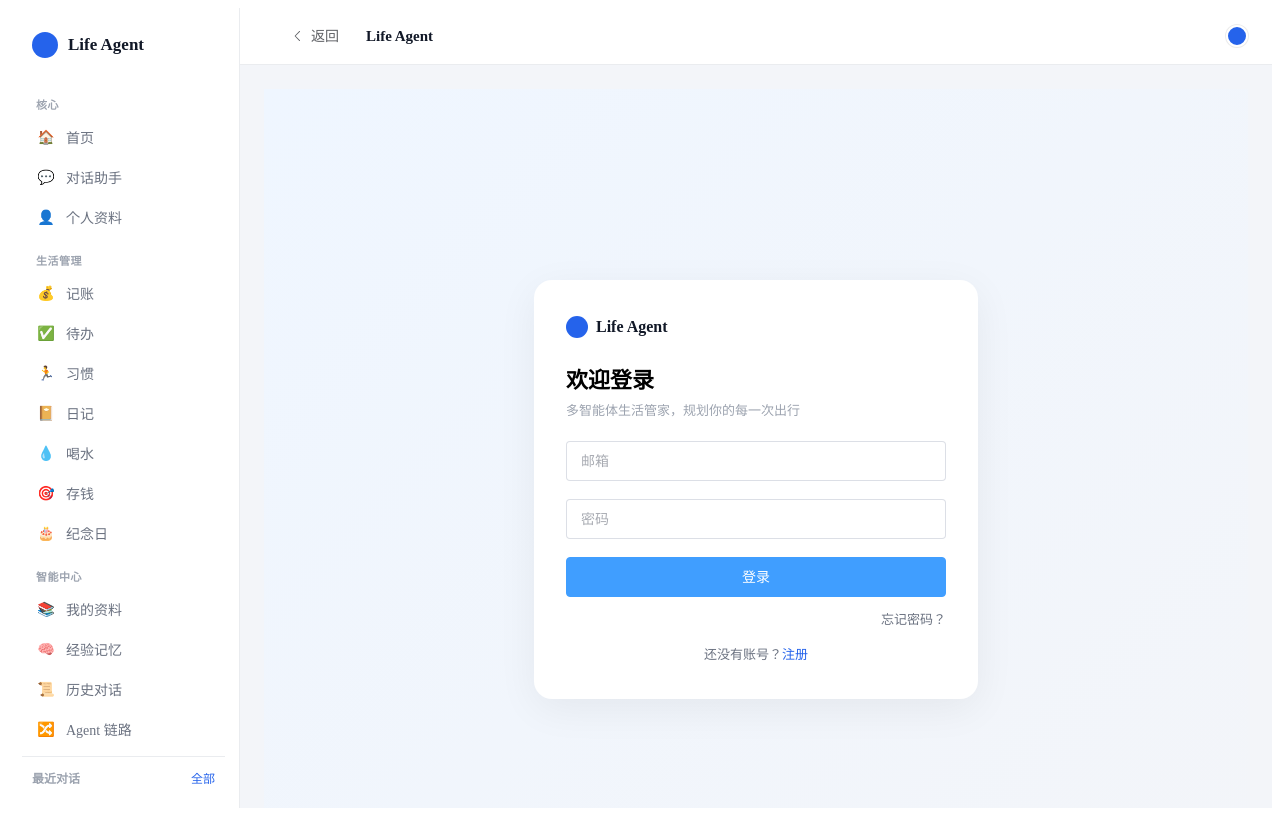
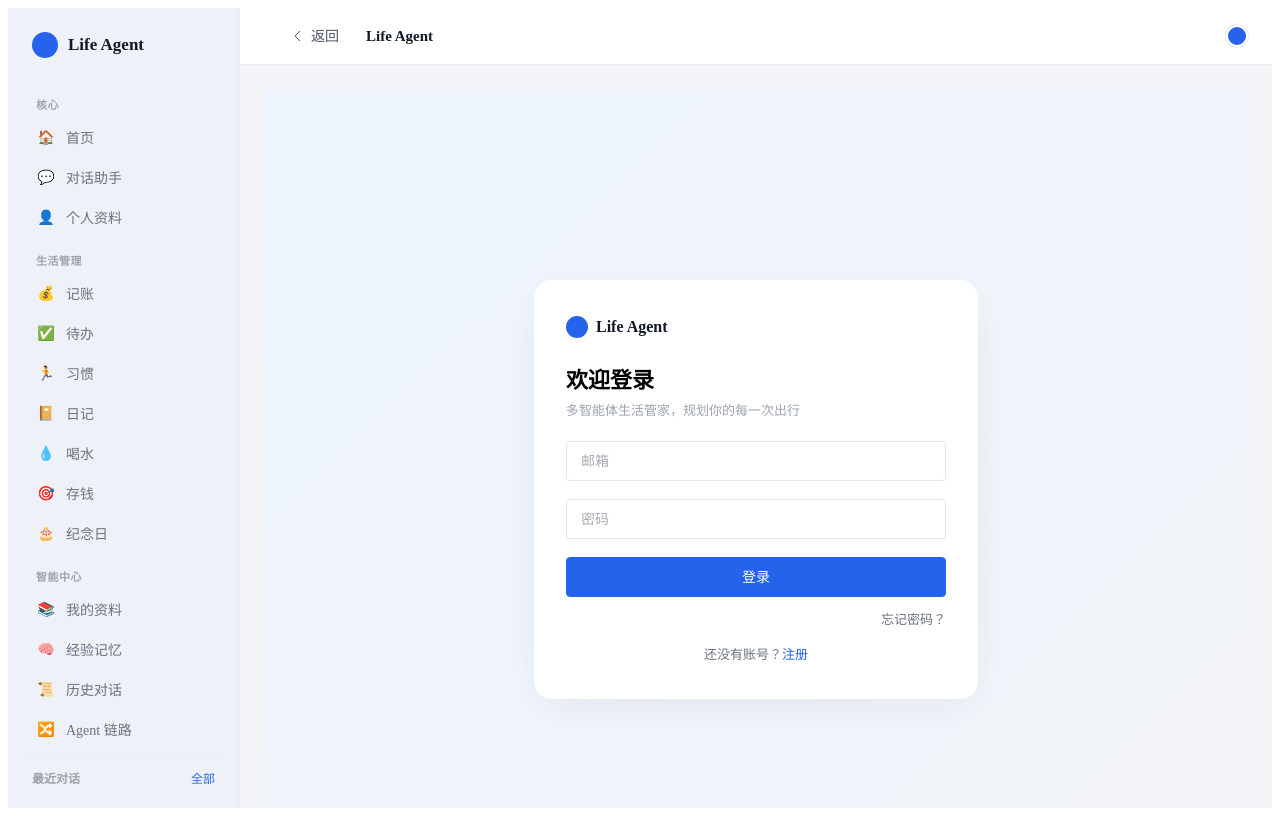
Before and after one commit to zywser/LifeAgent, a Vue app in the folder web/: page /life/login in a window 1280 px wide. Built offline with nearby package versions, Linux system fonts and the light colour scheme; the HTML template or start-up script is replaced by a standard one.

Commit message:
feat(theme): ①黑夜主题圆点改黑色 ②各主题 sidebar 专属背景色（不再只有黑夜变） ③Element Plus 组件（输入框/按钮/弹窗）CSS 变量跟随主题，输入框不再是白色

```diff
--- a/web/src/App.vue
+++ b/web/src/App.vue
@@ -87,7 +87,7 @@ const isHome = computed(() => route.path === '/home' || route.path === '/')
 const profile = ref(JSON.parse(localStorage.getItem('lifeagent_profile') || '{}'))
 const avatarSrc = computed(() => profile.value.avatar ? '/api/' + profile.value.avatar : '')
 const theme = ref(localStorage.getItem('lifeagent_theme') || 'light')
-const themeColors = { light: '#2563eb', dark: '#3b82f6', vivid: '#ff5a2f', nature: '#5c7f66' }
+const themeColors = { light: '#2563eb', dark: '#111827', vivid: '#ff5a2f', nature: '#5c7f66' }
 const themeColor = computed(() => themeColors[theme.value] || '#2563eb')
 function setTheme(name) { theme.value = name; document.documentElement.dataset.theme = name; localStorage.setItem('lifeagent_theme', name) }
 const unread = ref(0)
@@ -179,7 +179,7 @@ function logout() { auth.logout(); router.push('/login') }
 
 <style scoped>
 .layout { display: flex; height: 100vh; background: var(--bg); }
-.sidebar { width: 232px; background: var(--card); border-right: 1px solid var(--border); display: flex; flex-direction: column; padding: 20px 14px; box-sizing: border-box; }
+.sidebar { width: 232px; background: var(--sidebar); border-right: 1px solid var(--border); display: flex; flex-direction: column; padding: 20px 14px; box-sizing: border-box; }
 .logo { display: flex; align-items: center; gap: 10px; padding: 4px 10px 24px; }
 .logo-dot { width: 26px; height: 26px; border-radius: 50%; background: var(--primary); }
 .logo-text { font-size: 17px; font-weight: 700; color: var(--text); }
@@ -240,30 +240,51 @@ function logout() { auth.logout(); router.push('/login') }
 <style>
 :root {
   --bg: #f3f5f9; --card: #ffffff; --card-2: #f9fafb;
+  --sidebar: #eef2f8;
   --text: #111827; --text-2: #6b7280; --text-3: #9ca3af;
   --primary: #2563eb; --primary-bg: #eff6ff; --primary-border: #dbeafe;
   --hover: #f3f4f6; --border: #eaecef; --danger: #ef4444;
   --shadow: rgba(0,0,0,.06);
+  /* Element Plus 跟随主题 */
+  --el-color-primary: #2563eb;
+  --el-bg-color: #ffffff; --el-bg-color-overlay: #ffffff; --el-fill-color-blank: #ffffff;
+  --el-text-color-primary: #111827; --el-text-color-regular: #4b5563;
+  --el-border-color: #e5e7eb; --el-border-color-light: #e5e7eb; --el-fill-color-light: #f3f4f6;
 }
 [data-theme="dark"] {
   --bg: #0f172a; --card: #1e293b; --card-2: #263449;
+  --sidebar: #16213a;
   --text: #f1f5f9; --text-2: #94a3b8; --text-3: #64748b;
   --primary: #3b82f6; --primary-bg: #1e3a5f; --primary-border: #1d4ed8;
   --hover: #2c3a52; --border: #334155; --danger: #f87171;
   --shadow: rgba(0,0,0,.3);
+  --el-color-primary: #3b82f6;
+  --el-bg-color: #1e293b; --el-bg-color-overlay: #263449; --el-fill-color-blank: #1e293b;
+  --el-text-color-primary: #f1f5f9; --el-text-color-regular: #cbd5e1;
+  --el-border-color: #334155; --el-border-color-light: #334155; --el-fill-color-light: #2c3a52;
 }
 [data-theme="vivid"] {
   --bg: #fdf2ee; --card: #ffffff; --card-2: #fff3ec;
+  --sidebar: #ffe9e0;
   --text: #26211d; --text-2: #6d625a; --text-3: #a89d94;
   --primary: #ff5a2f; --primary-bg: #ffe9e0; --primary-border: #ffc9b4;
   --hover: #fff0e8; --border: #f2e2d9; --danger: #f43f5e;
   --shadow: rgba(255,90,47,.12);
+  --el-color-primary: #ff5a2f;
+  --el-bg-color: #ffffff; --el-bg-color-overlay: #ffffff; --el-fill-color-blank: #fff3ec;
+  --el-text-color-primary: #26211d; --el-text-color-regular: #6d625a;
+  --el-border-color: #f2e2d9; --el-border-color-light: #f2e2d9; --el-fill-color-light: #fff0e8;
 }
 [data-theme="nature"] {
   --bg: #f1efe6; --card: #fbfaf4; --card-2: #f2efe4;
+  --sidebar: #e9efe4;
   --text: #2f3b31; --text-2: #6b786c; --text-3: #9aa79b;
   --primary: #5c7f66; --primary-bg: #e7efe8; --primary-border: #ccdccf;
   --hover: #efeee2; --border: #e2dfd0; --danger: #c96f4a;
   --shadow: rgba(92,127,102,.1);
+  --el-color-primary: #5c7f66;
+  --el-bg-color: #fbfaf4; --el-bg-color-overlay: #fbfaf4; --el-fill-color-blank: #f2efe4;
+  --el-text-color-primary: #2f3b31; --el-text-color-regular: #5a665c;
+  --el-border-color: #e2dfd0; --el-border-color-light: #e2dfd0; --el-fill-color-light: #efeee2;
 }
 </style>
```
